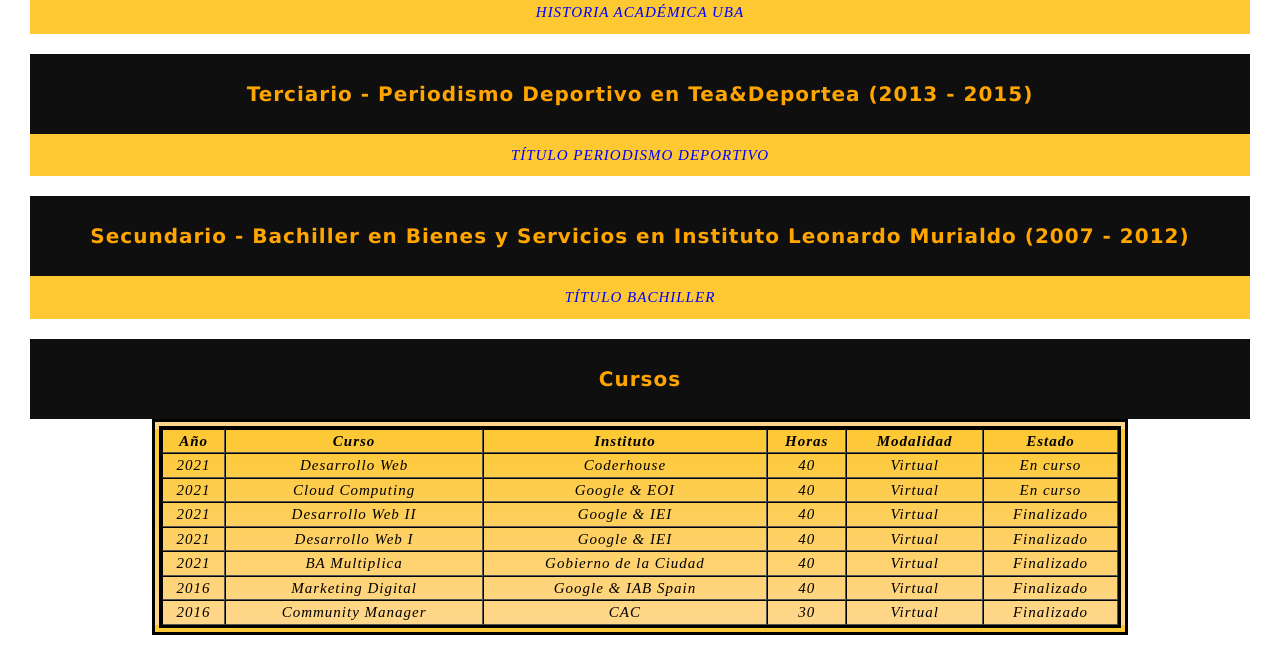
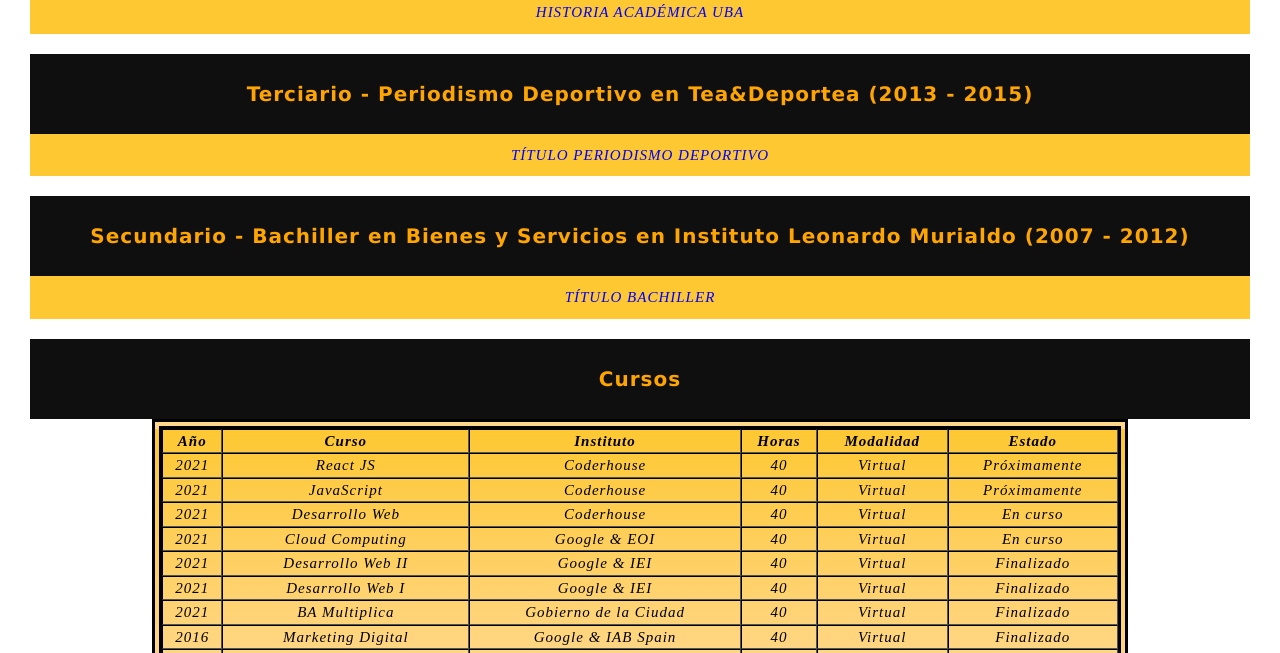
Before and after one commit to nahuelloiacono/CV-Nahuel-Loiacono, a plain HTML site: page formacion.html in a window 1280 px wide. Shown: the part 653-1306 px from the top of the page. Drawn offline with Linux system fonts and the light colour scheme.

Commit message:
Version del 12 de agosto 3

```diff
--- a/formacion.html
+++ b/formacion.html
@@ -102,6 +102,22 @@
               <th>Horas</th>
               <th>Modalidad</th>
               <th>Estado</th>
+            </tr>
+            <tr>
+              <td>2021</td>
+              <td>React JS</td>
+              <td>Coderhouse</td>
+              <td>40</td>
+              <td>Virtual</td>
+              <td>Próximamente</td>
+            </tr>
+            <tr>
+              <td>2021</td>
+              <td>JavaScript</td>
+              <td>Coderhouse</td>
+              <td>40</td>
+              <td>Virtual</td>
+              <td>Próximamente</td>
             </tr>
             <tr>
               <td>2021</td>
```
